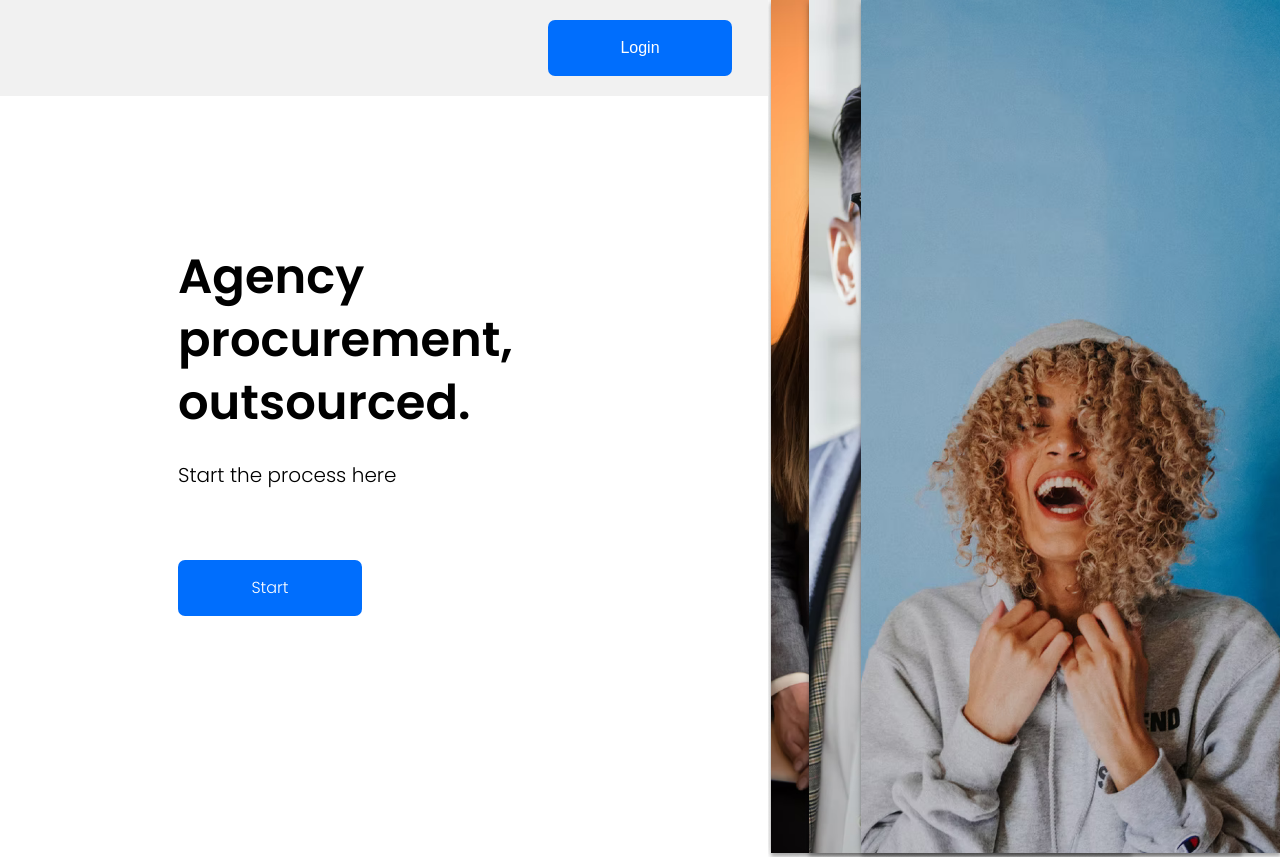
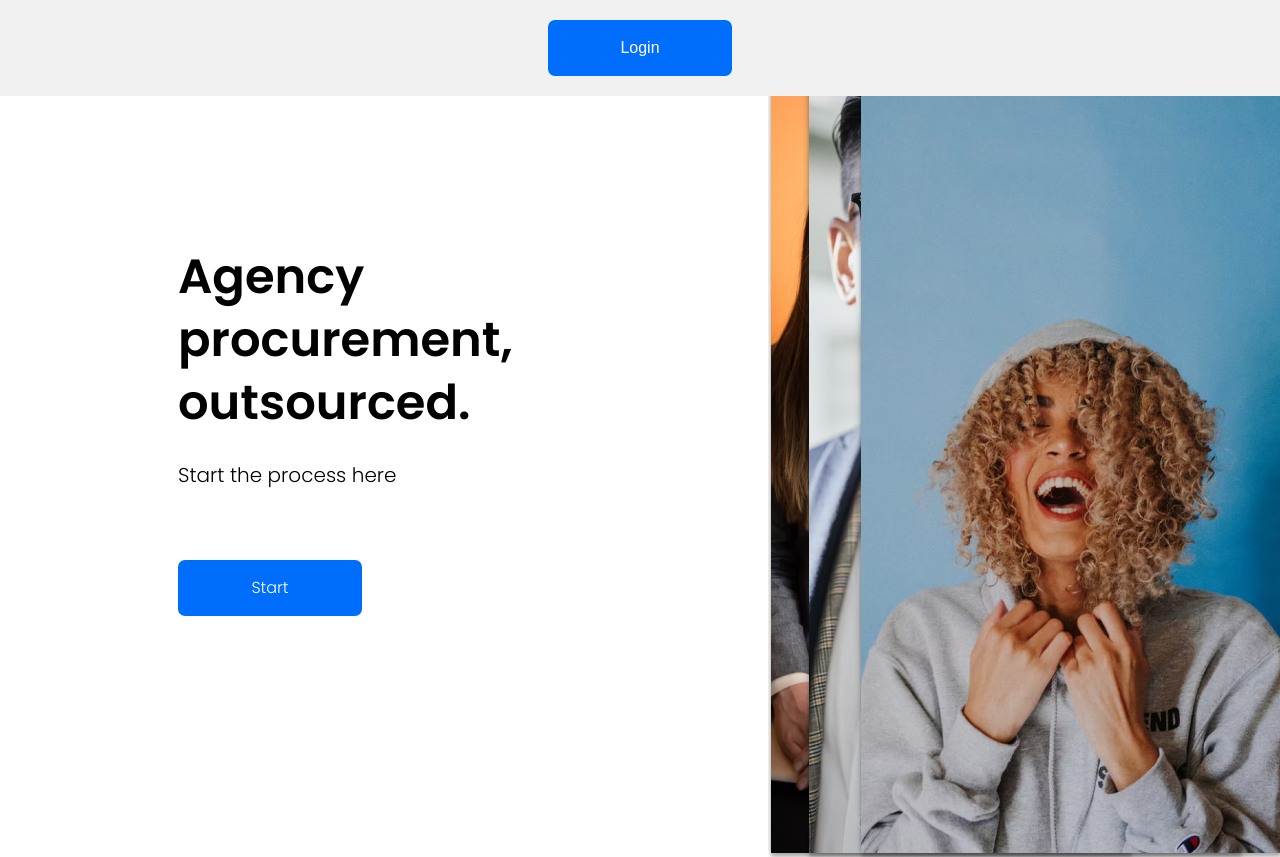
Before and after one commit to KirillTsonev/testProject, a Next.js app: page / in a window 1280 px wide. Shown: the top 857 px of the page. Built offline with nearby package versions, Linux system fonts and the light colour scheme; no server answers.

Commit message:
fix: header fix after console warnings fix

```diff
--- a/collections/Header/elements.tsx
+++ b/collections/Header/elements.tsx
@@ -7,6 +7,7 @@ export const StyledHeaderWrapper = styled(({position, ...props}: {position: stri
   padding: 20px 0;
   display: flex;
   justify-content: center;
+  z-index: 10;
 `;
 
 export const StyledHeaderButtons = styled(({...props}) => <div {...props} />)`
```
